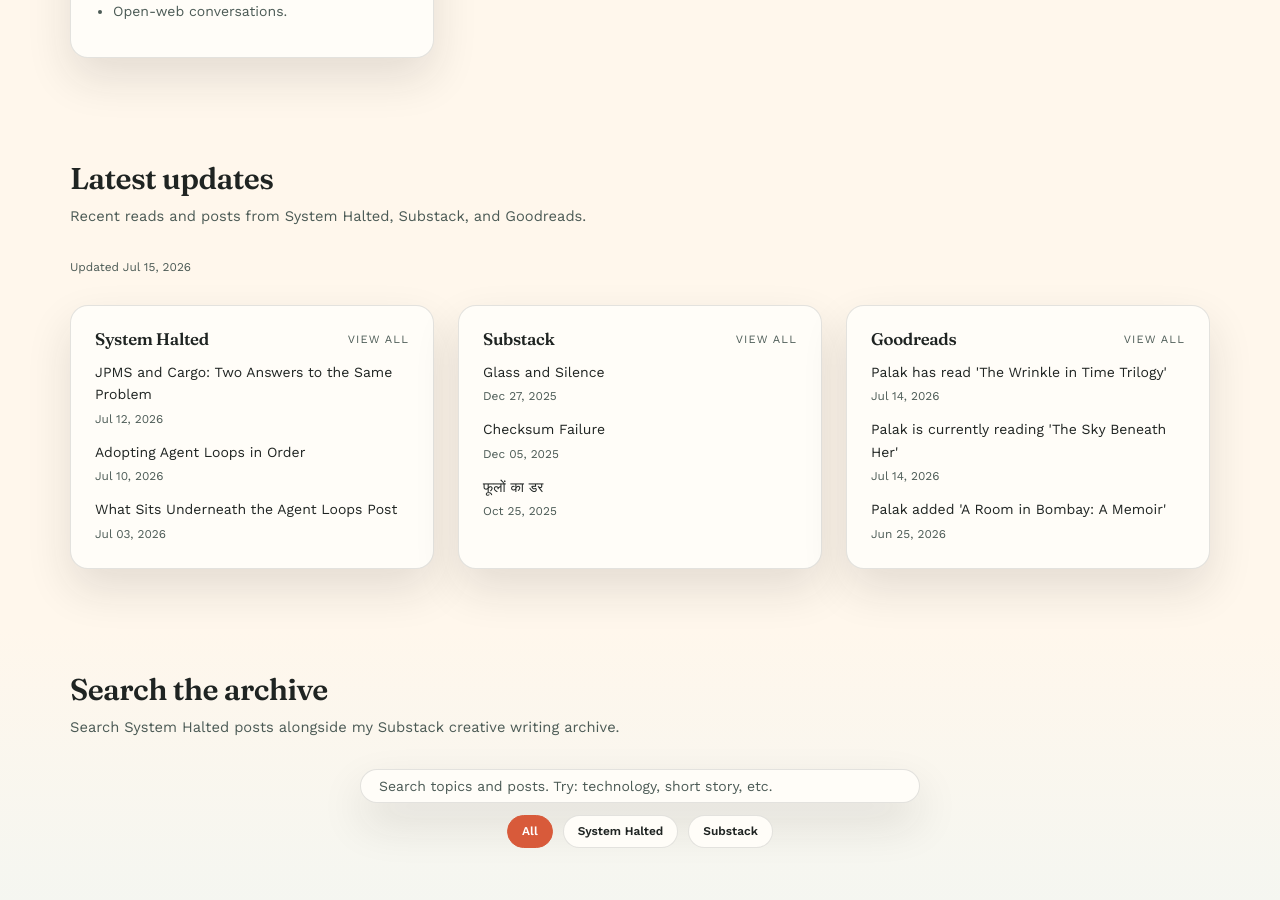
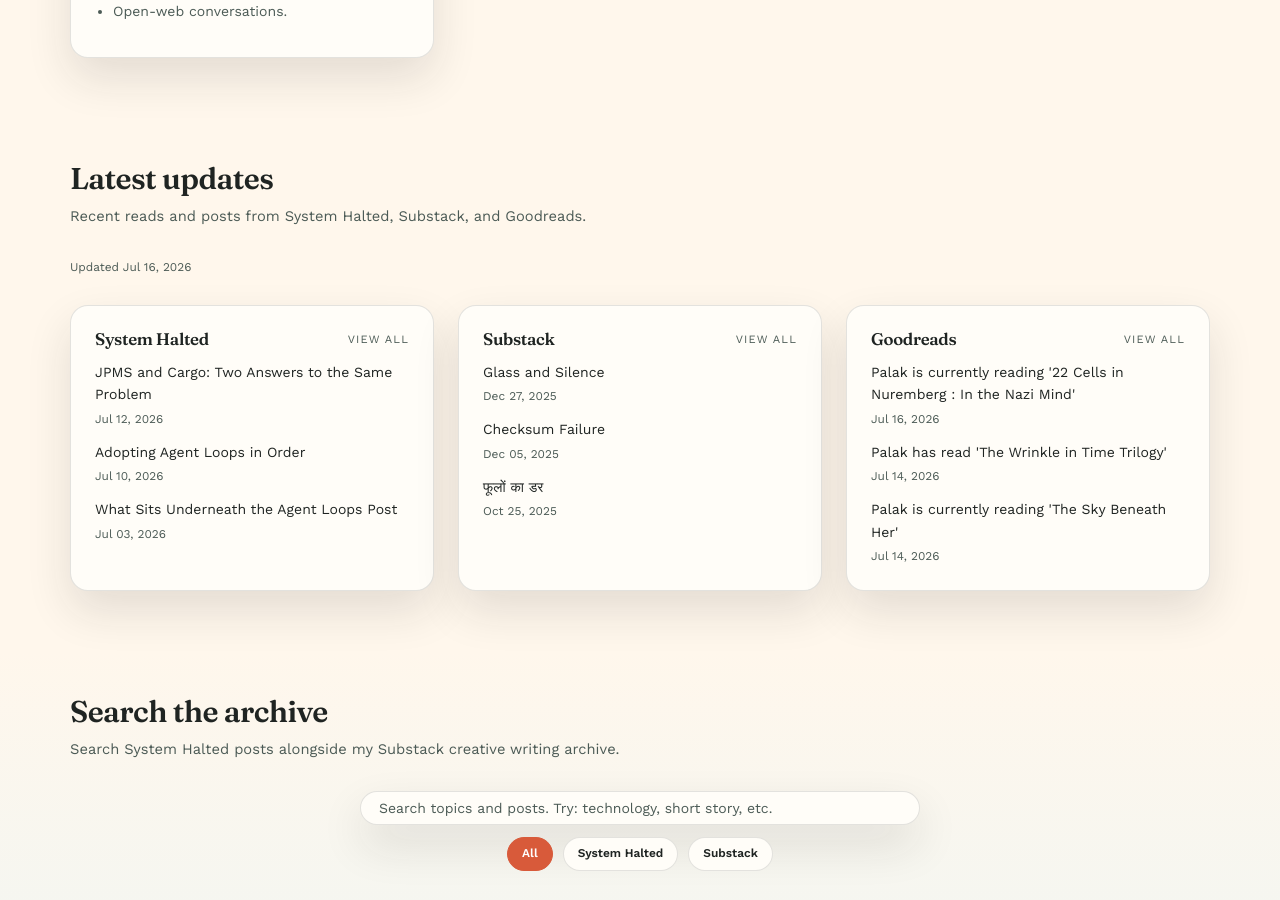
Before and after one commit to systemhalted/about-me, a Jekyll site: the page built from index.html, in a window 1280 px wide and 900 px high, scrolled down 2331 px. Built offline with Jekyll 4.4.1, drawn with Linux system fonts in a browser that asks for light colours; nearby versions of some CDN libraries.

Commit message:
refresh content feeds

```diff
--- a/_data/latest_sources.json
+++ b/_data/latest_sources.json
@@ -1,5 +1,5 @@
 {
-  "updated_at": "2026-07-15T05:10:06Z",
+  "updated_at": "2026-07-16T05:20:18Z",
   "sources": [
     {
       "id": "systemhalted",
@@ -54,6 +54,11 @@
       "feed_url": "https://www.goodreads.com/user/updates_rss/1863824",
       "items": [
         {
+          "title": "Palak is currently reading '22 Cells in Nuremberg : In the Nazi Mind'",
+          "url": "https://www.goodreads.com/review/show/8773988964",
+          "published": "2026-07-16T02:31:43Z"
+        },
+        {
           "title": "Palak has read 'The Wrinkle in Time Trilogy'",
           "url": "https://www.goodreads.com/review/show/8768198153",
           "published": "2026-07-14T01:45:39Z"
@@ -62,11 +67,6 @@
           "title": "Palak is currently reading 'The Sky Beneath Her'",
           "url": "https://www.goodreads.com/review/show/8768180348",
           "published": "2026-07-14T01:39:10Z"
-        },
-        {
-          "title": "Palak added 'A Room in Bombay: A Memoir'",
-          "url": "https://www.goodreads.com/review/show/8709244164",
-          "published": "2026-06-25T23:11:28Z"
         }
       ]
     }
```
